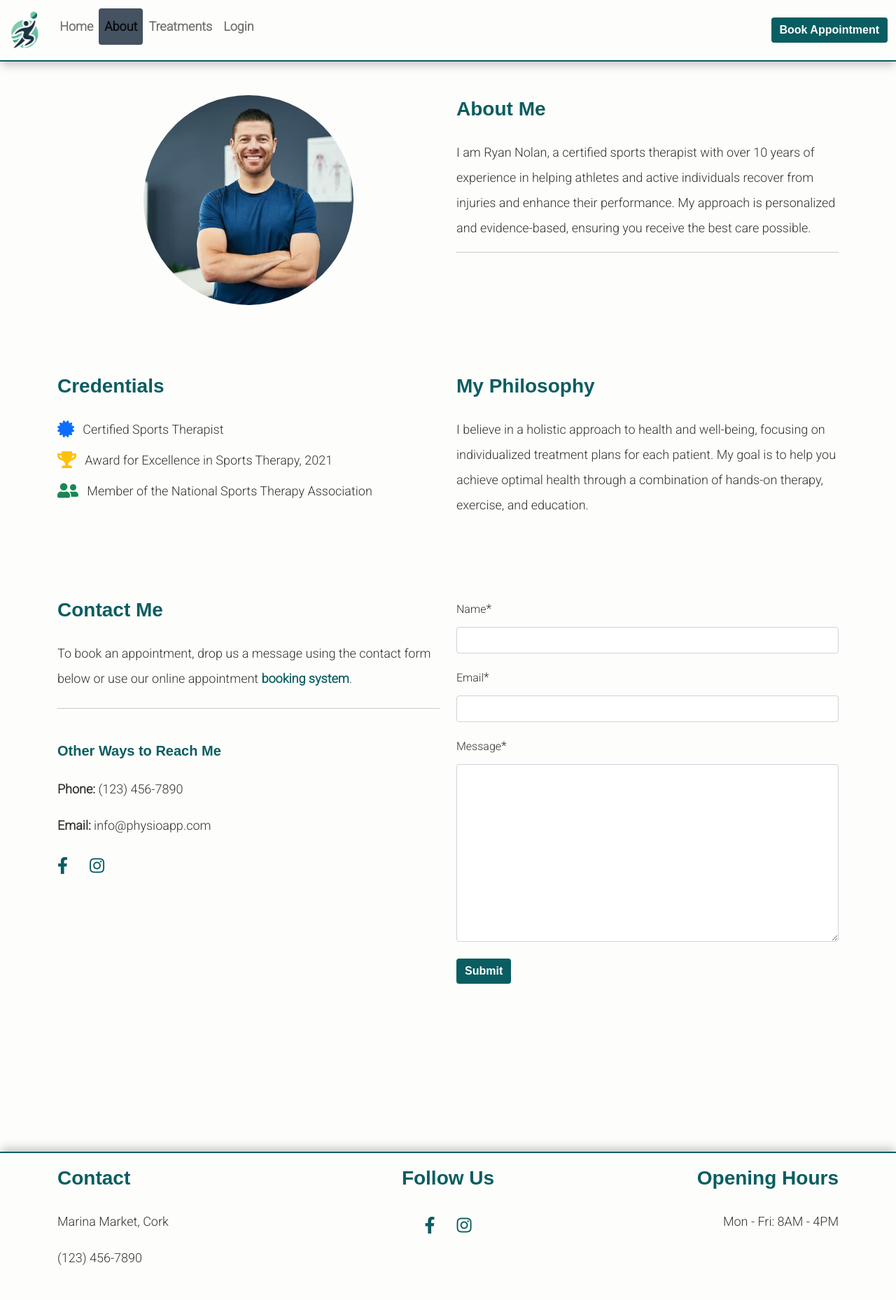
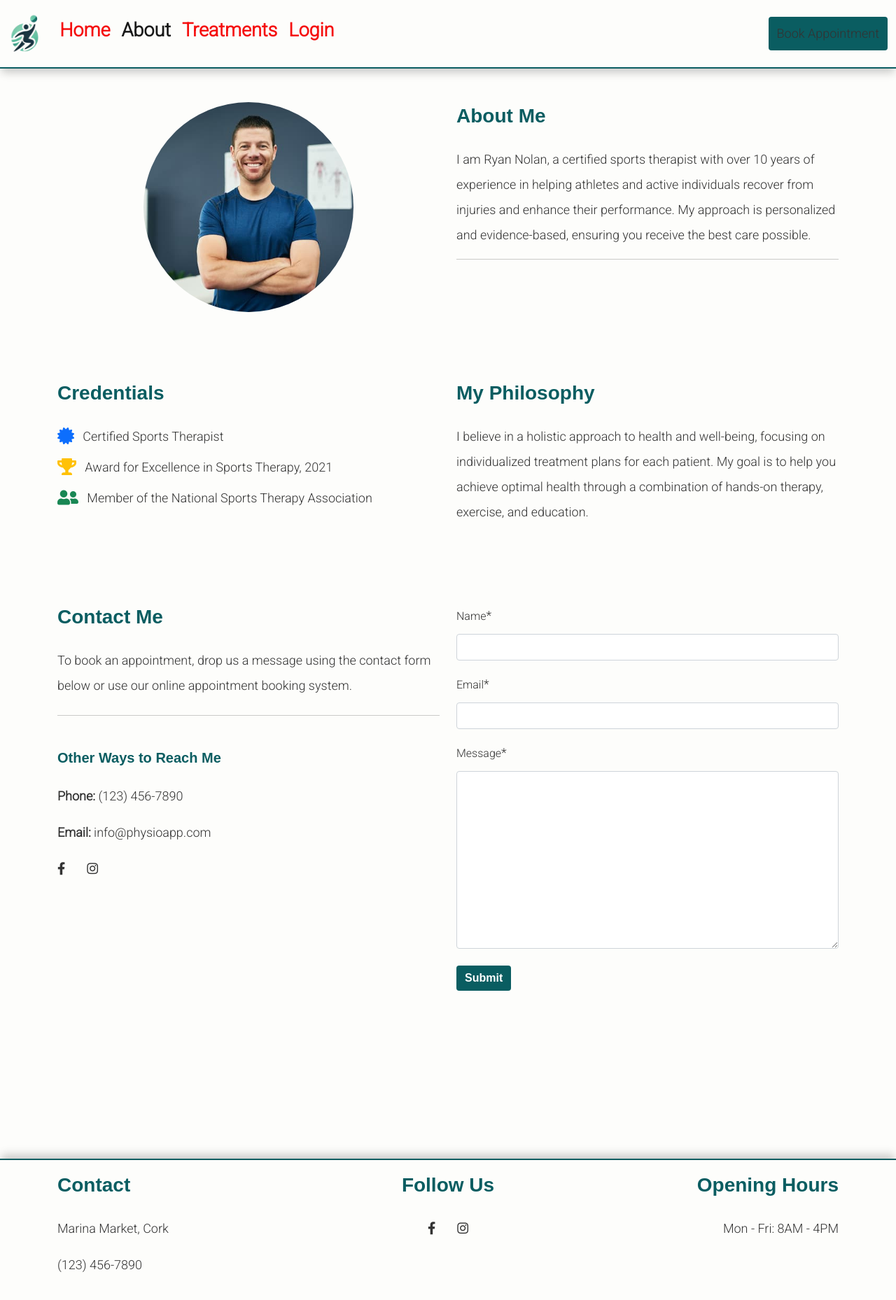
Before and after one commit to Alvor1991/PP4-Physio, a Django app: page /about/ in a window 1280 px wide. Shown: the whole page at 70% size. Before the commit the page ends 1808 px from the top, so only its background shows below. Run offline with Django 4.2, Linux system fonts and the light colour scheme; data that the repository does not hold is empty; some libraries are stand-ins or nearby versions; some web fonts are replaced.

Commit message:
Change nav styles

```diff
--- a/static/css/style.css
+++ b/static/css/style.css
@@ -12,6 +12,45 @@
   font-size: 16px;
   color: #333;
 }
+
+/* Header and Branding */
+.navbar-brand img {
+  height: 60px;
+  width: auto;
+}
+
+.navbar {
+  background-color: #fdfdfb;
+  border-bottom: 2px solid #0a5d61;
+  box-shadow: 0 8px 12px -2px rgba(0, 0, 0, 0.2);
+}
+
+/* Override styles for navigation links */
+.navbar-nav .nav-item .nav-link {
+  font-family: 'Roboto', sans-serif;
+  font-weight: 800; /* or your preferred weight */
+  font-size: 27px; /* or your preferred size */
+  line-height: 2;
+  color: #f50f0f; /* or your preferred color */
+  text-decoration: none; /* Ensure no underline */
+}
+
+/* Remove text decorations and specify style for all anchor tags within the navbar */
+.navbar-nav .nav-item .nav-link:hover,
+.navbar-nav .nav-item .nav-link:focus {
+  text-decoration: underline;
+  color: #ff0000; /* Optional: Change color on hover/focus */
+}
+
+/* Ensure general styles do not override nav styles */
+body a:not(.nav-link) {
+  font-family: 'Roboto', sans-serif;
+  font-weight: 500;
+  font-size: 18px;
+  line-height: 2;
+  color: #333;
+}
+
 
 h3,
 h4,
@@ -36,6 +75,13 @@
 
 h6 {
   margin-bottom: 10px;
+}
+
+.btn-primary {
+  font-family: 'Raleway', sans-serif;
+  font-weight: 600;
+  background-color: #0a5d61;
+  color: #fff;
 }
 
 p,
@@ -63,13 +109,6 @@
   text-decoration: none;
   font-weight: 700;
   font-size: 18px;
-}
-
-.btn-primary {
-  font-family: 'Raleway', sans-serif;
-  font-weight: 600;
-  background-color: #0a5d61;
-  color: #fff;
 }
 
 .banner-container {
@@ -101,36 +140,6 @@
   padding: 10px;
   background-color: rgba(0, 0, 0, 0.5);
 }
-
-/* Header and Branding */
-.navbar-brand img {
-  height: 60px;
-  width: auto;
-}
-
-.navbar {
-  background-color: #fdfdfb;
-  border-bottom: 2px solid #0a5d61;
-  box-shadow: 0 8px 12px -2px rgba(0, 0, 0, 0.2);
-}
-
-.navbar-nav .nav-link {
-  color: #333; /* Dark Gray */
-  transition: color 0.3s ease, background-color 0.3s ease;
-}
-
-.navbar-nav .nav-link:hover {
-  color: #ffffff;
-  background-color: #0a5d61; /* Teal/Green */
-  border-radius: 4px;
-}
-
-.navbar-nav .nav-link.active {
-  color: #ffffff;
-  background-color: #445261; /* Slightly darker teal */
-  border-radius: 4px;
-}
-
 
 /* Footer */
 .footer {
```
Also changed, not shown: README.md.
